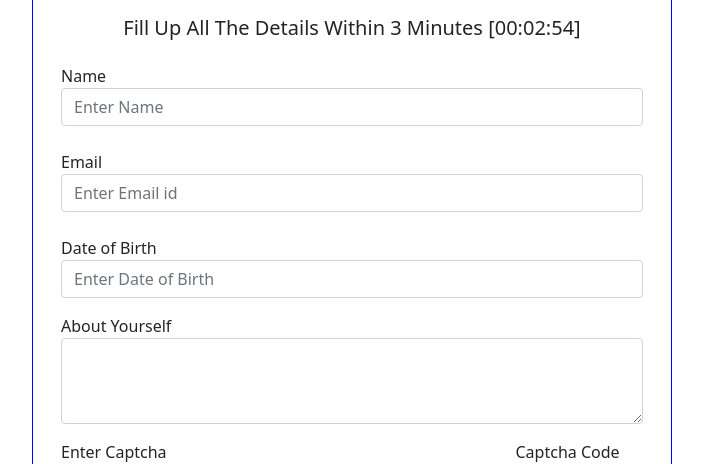
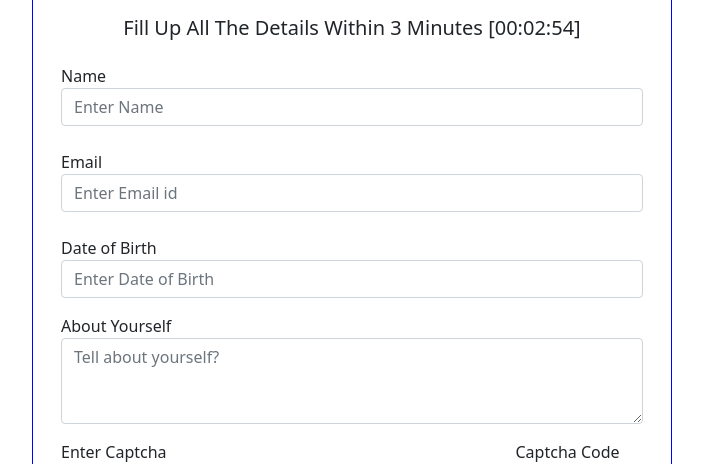
Before and after one commit to surajnandi/php-form-captcha-timer, a PHP site: page / in a window 1280 px wide. Shown: the part 21-485 px from the top of the page, without its empty margins (288-991 px from the left). Run offline with PHP 8.4, Linux system fonts and the light colour scheme; data comes from the database, SQL or seed files in the repository; some libraries are stand-ins or nearby versions.

Commit message:
small changes in index file

```diff
--- a/index.php
+++ b/index.php
@@ -148,7 +148,7 @@ while ($res = mysqli_fetch_array($result)) {
 
                 <div class="form-group mb-3">
                     <label for="exampleFormControlTextarea1">About Yourself</label>
-                    <textarea class="form-control" name="details" rows="3" required></textarea>
+                    <textarea class="form-control" name="details" rows="3" required placeholder="Tell about yourself?"></textarea>
                 </div>
 
                 <div class="form-group row mb-3">
```
